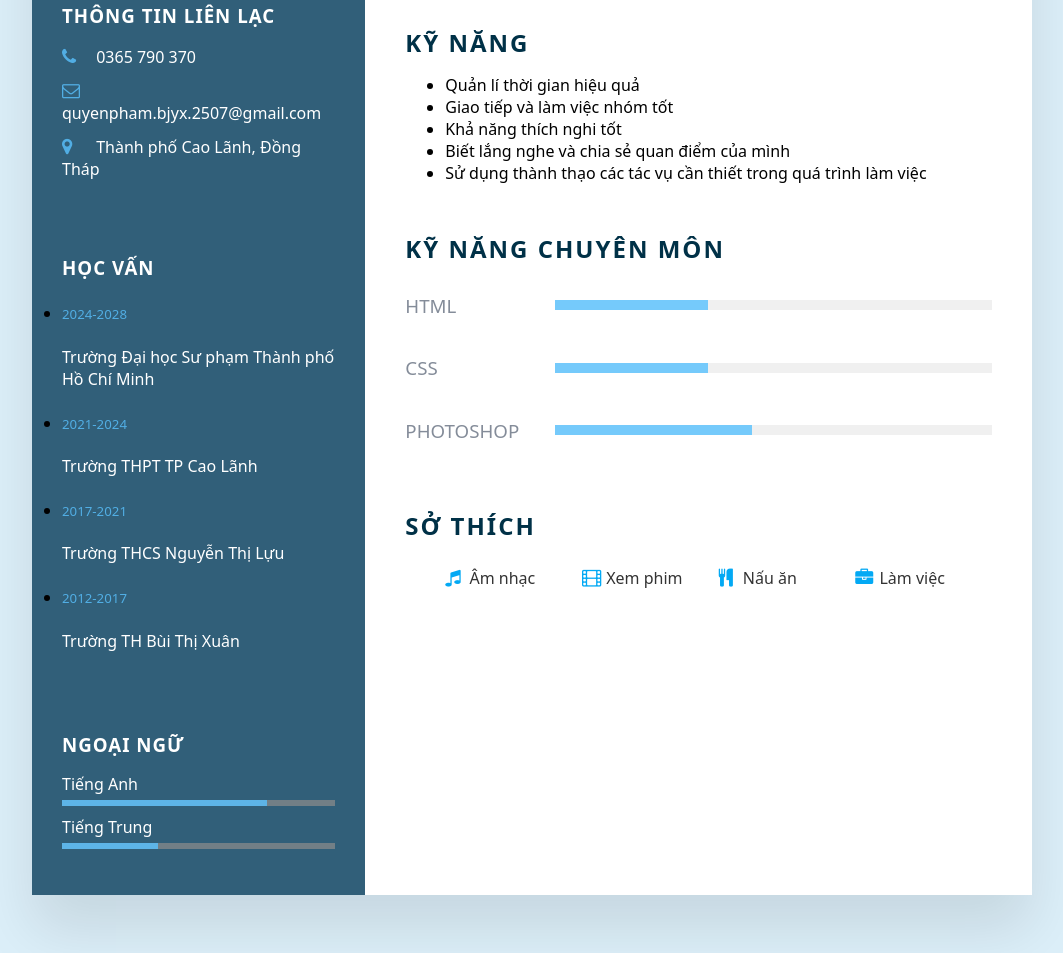
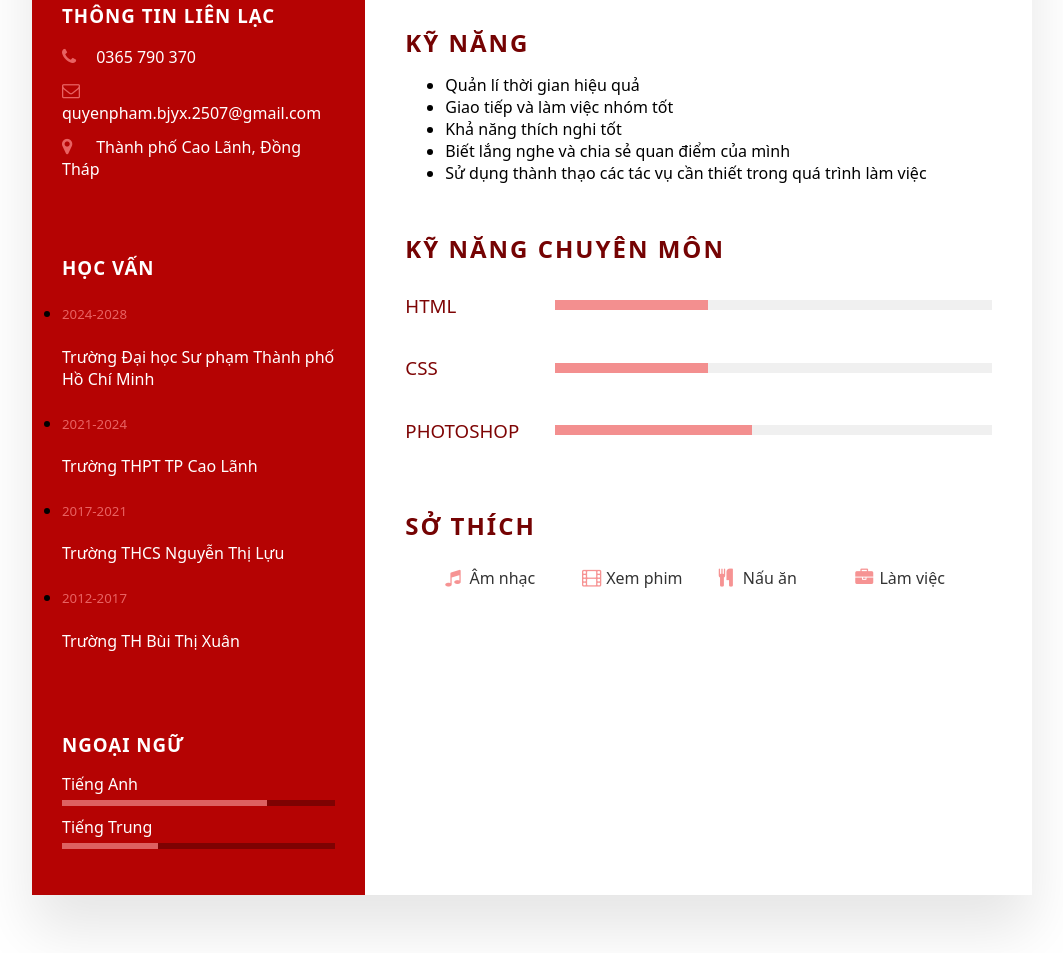
Before and after one commit to phamquyen2507/CV, a plain HTML site: page index.html in a window 1280 px wide. Shown: the part 546-1499 px from the top of the page, without its empty margins (108-1171 px from the left). Drawn offline with Linux system fonts and the light colour scheme.

Commit message:
Update style.css

```diff
--- a/style.css
+++ b/style.css
@@ -1,5 +1,5 @@
 body{
-    background-color: rgba(185, 223, 243, 0.489);
+    background-color: rgb(255, 255, 255);
     display:flex;
     justify-content: center;
     align-items: center;
@@ -18,7 +18,7 @@ body{
 }
 .container .left-side{
     position: relative;
-    background: #01395ace;
+    background: #b50303;
     padding:30px;
 }
 .container .right-side{
@@ -38,7 +38,7 @@ body{
 }
 .profile{
     position:relative;
-    dispaly:flex;
+    display:flex;
     flex-direction: column;
     align-items: center;
     padding-bottom: 20px;
@@ -88,7 +88,7 @@ body{
     display:inline-block;
     width:30px;
     font-size:18px;
-    color:#59c1fece;
+    color:#f47979ce;
 }
 .contact ul li span{
     color:#fff;
@@ -98,7 +98,7 @@ body{
     margin-bottom: 10px;
 }
 .contact.education h5{
-    color:#59c1fece;
+    color:#f47979ce;
     font-weight: 300;
 }
 .contact.education h4{
@@ -115,7 +115,7 @@ body{
     position:relative;
     width:100%;
     height:6px;
-    background: #727f86;
+    background: #7e0202;
     display:block;
     margin-top: 5px;
 }
@@ -124,7 +124,7 @@ body{
     top:0;
     left:0;
     height:100%;
-    background: #59c1fece;
+    background: #f47979ce;
 }
 .about{
     margin-bottom: 50px;
@@ -133,7 +133,7 @@ body{
     margin-bottom: 0;
 }
 .title2{
-    color: #003147;
+    color: #750303;
     text-transform: uppercase;
     letter-spacing: 2px;
     line-height: 30px;
@@ -150,7 +150,7 @@ body{
 }
 .skills .box h3{
     text-transform: uppercase;
-    color:#848c99;
+    color:#7e0404;
     font-weight: 500;
 }
 .skills .box .percent{
@@ -164,7 +164,7 @@ body{
     top:0;
     left:0;
     height:100%;
-    background:#59c1fece;
+    background:#f47979ce;
 }
 .interest ul{
     display:grid;
@@ -177,7 +177,7 @@ body{
     margin:10px 0;
 }
 .interest ul li .fa{
-    color:#03a9f4;
+    color:#f47979ce;
     font-size:18px;
     width:20px;
 }
```
